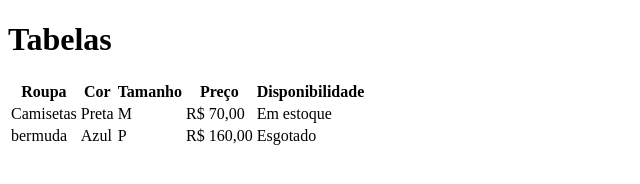
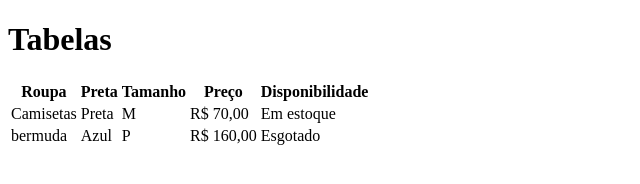
Before and after one commit to JerusadeSouza/Aula-tabela, a plain HTML site: page index.html in a window 1280 px wide. Shown: the full height of the page, 0-640 px from the left. Drawn offline with Linux system fonts and the light colour scheme.

Commit message:
Mudando cor para preta

```diff
--- a/index.html
+++ b/index.html
@@ -12,7 +12,7 @@
     <table>
         <tr>
             <th>Roupa</th>
-            <th>Cor</th>
+            <th>Preta</th>
             <th>Tamanho</th>
             <th>Preço</th>
             <th>Disponibilidade</th>
```
